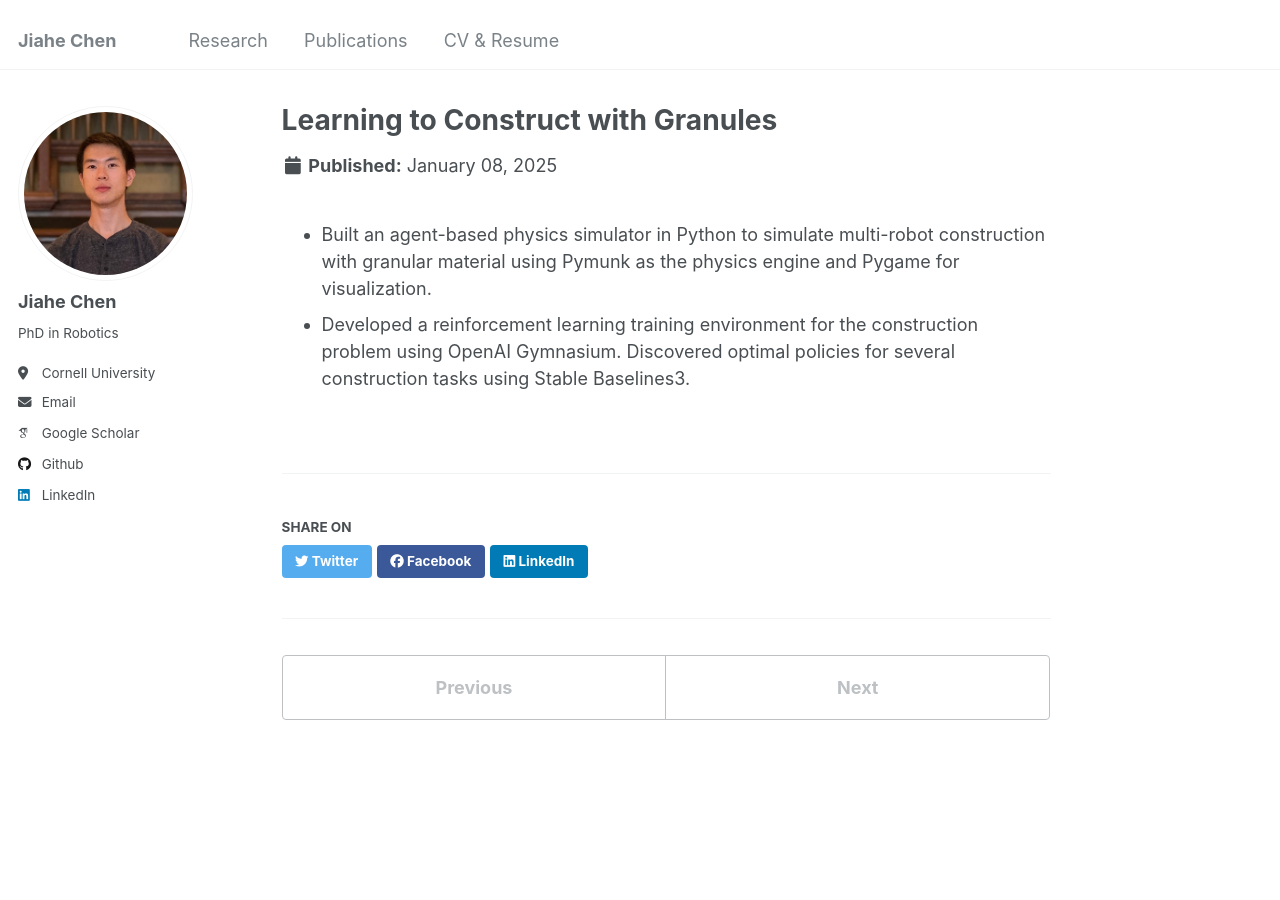
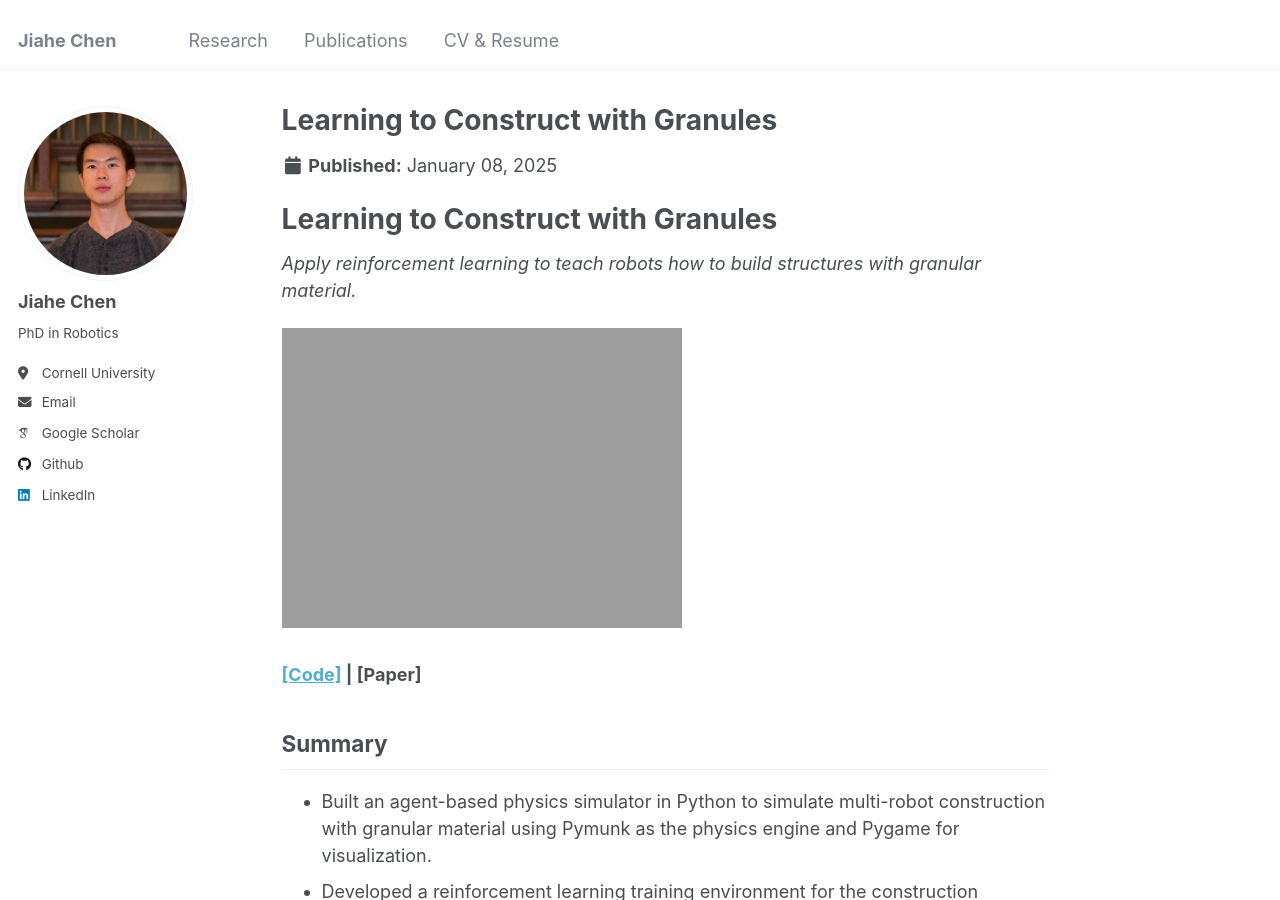
Before and after one commit to Ericland/Ericland.github.io, a Jekyll site: the page built from _portfolio/portfolio-2.md, in a window 1280 px wide and 900 px high. Built offline with Jekyll 4.4.1, drawn with Linux system fonts in a browser that asks for light colours; some web fonts are replaced.

Commit message:
Update portfolio-2.md

```diff
--- a/_portfolio/portfolio-2.md
+++ b/_portfolio/portfolio-2.md
@@ -4,5 +4,11 @@ excerpt: "Apply reinforcement learning to teach robots how to build structures w
 collection: portfolio
 ---
 
+# Learning to Construct with Granules
+*Apply reinforcement learning to teach robots how to build structures with granular material.*
+
+![saw robot digging](https://Ericland.github.io/files/ctm_rl/dig.gif)
+### [[Code]](https://github.com/Ericland/construction-with-granules) | [Paper]
+## Summary
 - Built an agent-based physics simulator in Python to simulate multi-robot construction with granular material using Pymunk as the physics engine and Pygame for visualization.
 - Developed a reinforcement learning training environment for the construction problem using OpenAI Gymnasium. Discovered optimal policies for several construction tasks using Stable Baselines3.
```
